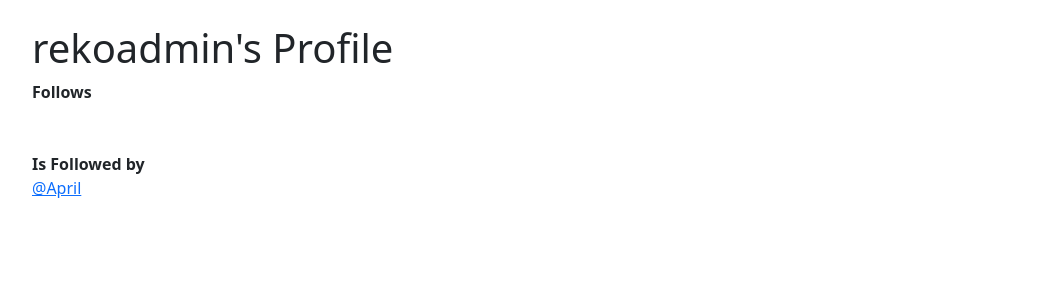
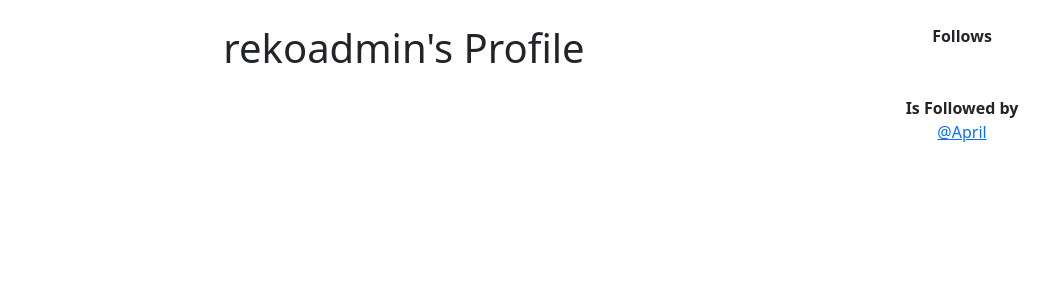
Before and after one commit to MrDaPoyo/reko, a Django app: page /profile/1 in a window 1280 px wide. Shown: the part 56-356 px from the top of the page, without its empty margins (50-1100 px from the left). Run offline with Django 5.2, Linux system fonts and the light colour scheme; a user stored in the database is signed in; data comes from the database, SQL or seed files in the repository.

Commit message:
Cleaned things up

```diff
--- a/reko/social/reko/templates/profile.html
+++ b/reko/social/reko/templates/profile.html
@@ -4,8 +4,13 @@
 
 {% if profile %}
 
+<div class="container text-center">
+    <div class="row">
+        <div class="col-8">
             <h1>{{ profile.user.username }}'s Profile</h1>
+        </div>
 
+        <div class="col-4">
             <strong>Follows</strong><br>
             {% for following in profile.follows.all %}
             <a href="{% url 'profile' following.user.id %}">@{{ following }}</a><br>
@@ -21,3 +26,6 @@
             {% endif %}
 
             {% endblock %}
+        </div>
+    </div>
+</div>
```
Lines whose indentation alone changed are shown as unchanged.
